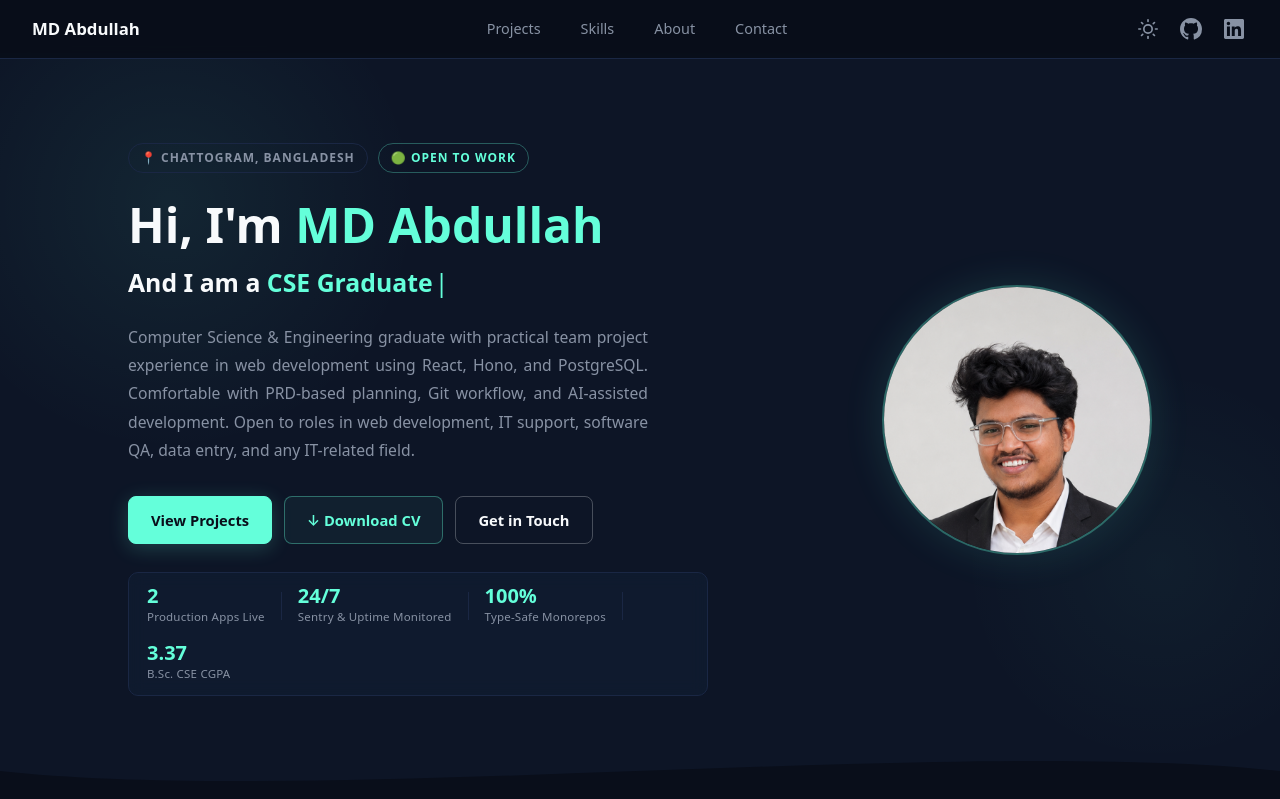
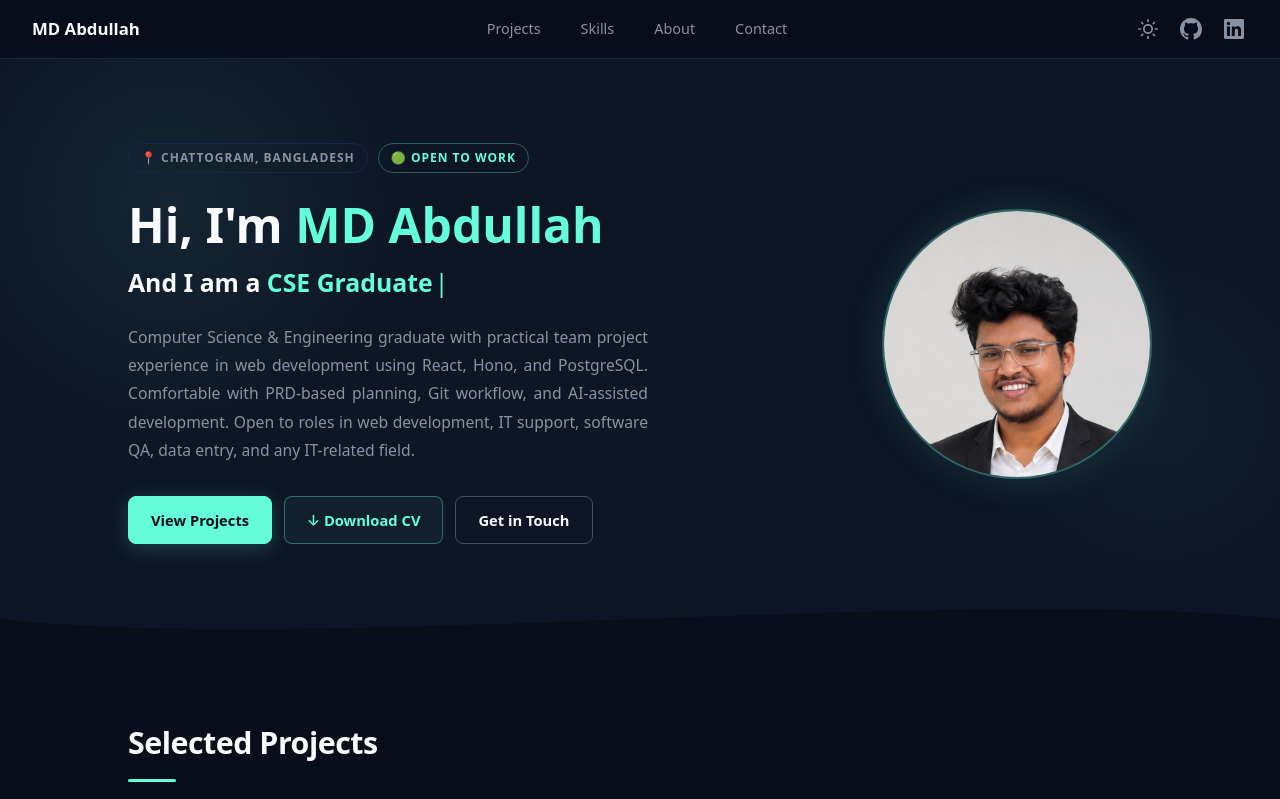
Before and after one commit to abdullahxDNA/Portfolio, a React (Vite) app: page / in a window 1280 px wide. Shown: the top 799 px of the page. Built offline with nearby package versions, Linux system fonts and the light colour scheme.

Commit message:
refactor(portfolio): remove hero stats bar per user preference

```diff
--- a/src/App.jsx
+++ b/src/App.jsx
@@ -115,27 +115,6 @@ function Hero() {
             <a className="btn btn--primary" href="#projects">View Projects</a>
             <a className="btn btn--cv" href="/MD_Abdullah_CV.pdf" download="MD_Abdullah_CV.pdf">↓ Download CV</a>
             <a className="btn" href={`mailto:${CONTACT.email}`}>Get in Touch</a>
-          </div>
-          <div className="hero__stats">
-            <div className="hero__stat">
-              <span className="hero__stat-num">2</span>
-              <span className="hero__stat-desc">Production Apps Live</span>
-            </div>
-            <div className="hero__stat-div" aria-hidden="true"></div>
-            <div className="hero__stat">
-              <span className="hero__stat-num">24/7</span>
-              <span className="hero__stat-desc">Sentry &amp; Uptime Monitored</span>
-            </div>
-            <div className="hero__stat-div" aria-hidden="true"></div>
-            <div className="hero__stat">
-              <span className="hero__stat-num">100%</span>
-              <span className="hero__stat-desc">Type-Safe Monorepos</span>
-            </div>
-            <div className="hero__stat-div" aria-hidden="true"></div>
-            <div className="hero__stat">
-              <span className="hero__stat-num">3.37</span>
-              <span className="hero__stat-desc">B.Sc. CSE CGPA</span>
-            </div>
           </div>
         </div>
         <div className="hero__photo-col">
--- a/src/index.css
+++ b/src/index.css
@@ -180,50 +180,6 @@ a { color: inherit; text-decoration: none; }
 }
 
 .hero__actions { display: flex; flex-wrap: wrap; gap: 12px; margin-top: 32px; }
-
-/* ── Hero Stats Strip ── */
-.hero__stats {
-  display: flex;
-  flex-wrap: wrap;
-  align-items: center;
-  gap: 16px;
-  margin-top: 28px;
-  padding: 12px 18px;
-  border-radius: 10px;
-  background: rgba(17, 30, 53, 0.6);
-  border: 1px solid var(--color-border);
-  backdrop-filter: blur(8px);
-  max-width: 580px;
-}
-.hero__stat {
-  display: flex;
-  flex-direction: column;
-}
-.hero__stat-num {
-  font-size: 1.25rem;
-  font-weight: 800;
-  color: var(--color-accent);
-  line-height: 1.1;
-}
-.hero__stat-desc {
-  font-size: 0.72rem;
-  color: var(--color-muted);
-  font-weight: 500;
-  letter-spacing: 0.2px;
-}
-.hero__stat-div {
-  width: 1px;
-  height: 28px;
-  background: var(--color-border);
-}
-@media (max-width: 600px) {
-  .hero__stat-div { display: none; }
-  .hero__stats { gap: 12px 20px; }
-}
-html.light .hero__stats {
-  background: rgba(248, 250, 252, 0.85);
-  border-color: #e2e8f0;
-}
 
 /* ── Avatar ── */
 .hero__avatar {
```
